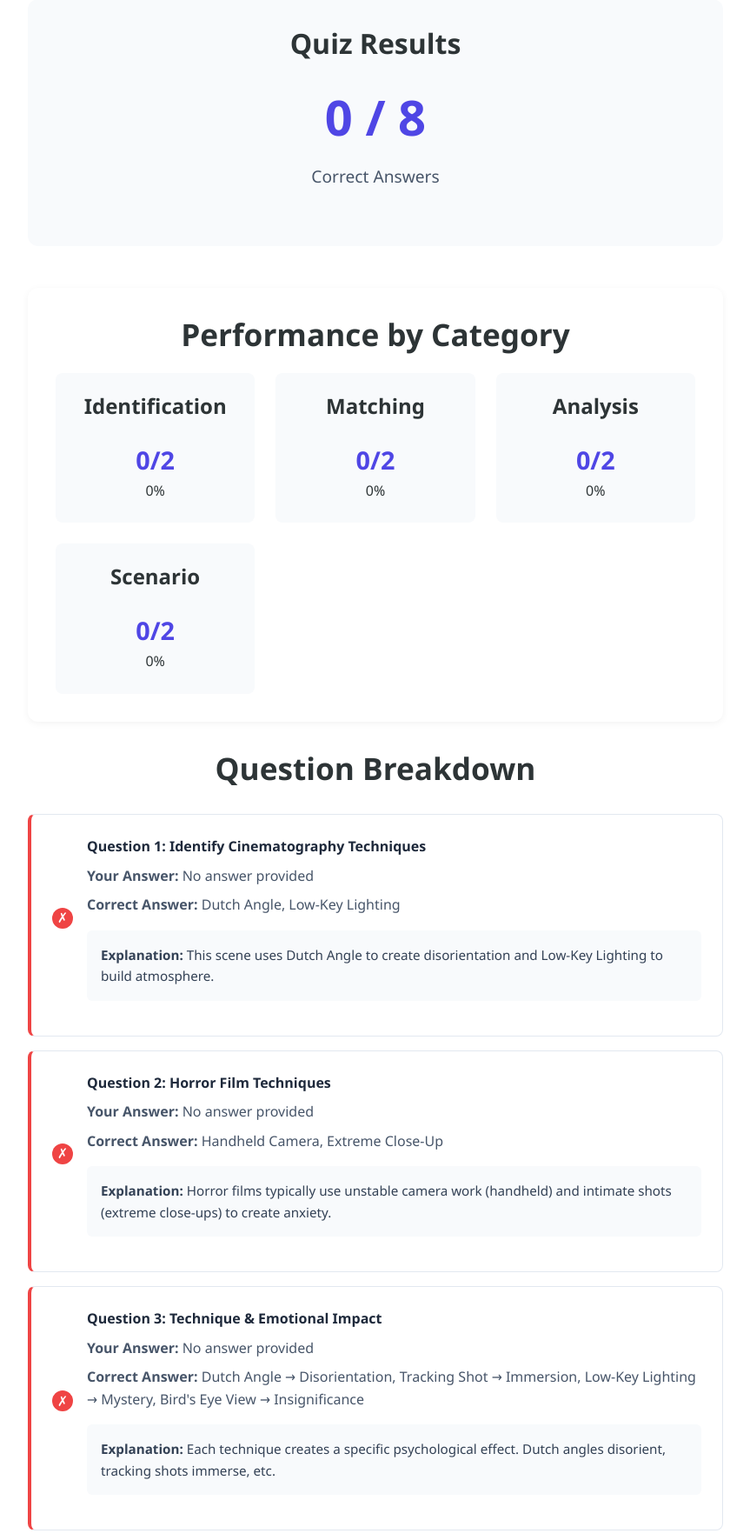
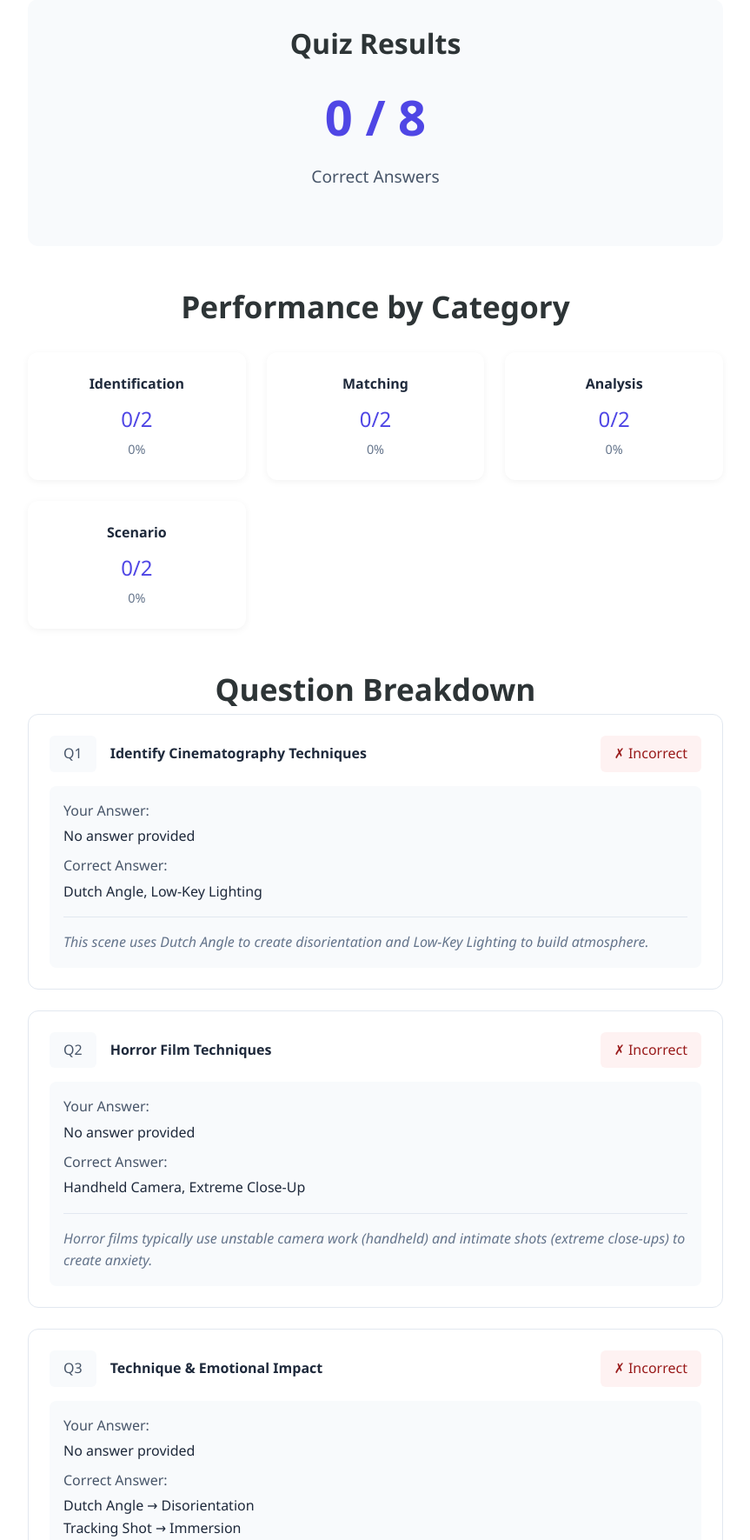
Before and after one commit to FELIX75791/ui-film-tutorial, a FastAPI app: page /quiz/results in a window 1280 px wide. Shown: the part 171-1942 px from the top of the page at 87% size, without its empty margins (208-1071 px from the left). Run offline with FastAPI, Linux system fonts and the light colour scheme; parts of the project's set-up code (start-up, migrations or seed data) failed here and were passed over.

Commit message:
Fix quiz functionality: improve results display, fix category counting, and restore drag-and-drop matching

```diff
--- a/server.py
+++ b/server.py
@@ -307,45 +307,49 @@ async def quiz_results(request: Request):
     }
 
     for q_id, question in QUIZ_DATA.items():
-        user_answer = quiz_progress.get(str(q_id))
+        q_id_str = str(q_id)
+        user_answer = quiz_progress.get(q_id_str)
         is_correct = False
 
-        if user_answer:
-            if question["type"] == "match":
+        # Determine category
+        category = {
+            "identify": "Identification",
+            "match": "Matching",
+            "analysis": "Analysis",
+            "scenario": "Scenario"
+        }[question["type"]]
+
+        # Update category total
+        categories[category]["total"] += 1
+
+        if user_answer is not None:  # Only check if user provided an answer
+            if question["type"] == "scenario":
+                is_correct = user_answer == question["correct_answer"]
+            elif question["type"] == "match":
                 is_correct = user_answer == question["correct_answers"]
-            elif question["type"] == "scenario":
-                is_correct = user_answer == question["correct_answer"]
-            else:
+            else:  # identify or analysis
                 is_correct = set(user_answer) == set(question["correct_answers"])
 
-        # Update score
-        if is_correct:
-            score += 1
+            # Update score if correct
+            if is_correct:
+                score += 1
+                categories[category]["correct"] += 1
 
-        # Update category stats
-        category = "Identification" if question["type"] == "identify" else \
-                  "Matching" if question["type"] == "match" else \
-                  "Analysis" if question["type"] == "analysis" else "Scenario"
-        categories[category]["total"] += 1
-        if is_correct:
-            categories[category]["correct"] += 1
-
-        # Add question details with correct handling of answer types
-        correct_answer = question.get("correct_answers", question.get("correct_answer"))
+        # Add question details
         questions.append({
             "number": q_id,
             "title": question["title"],
             "type": question["type"],
             "correct": is_correct,
-            "user_answer": user_answer,
-            "correct_answer": correct_answer,
+            "user_answer": "No answer provided" if user_answer is None else user_answer,
+            "correct_answer": question.get("correct_answers", question.get("correct_answer")),
             "explanation": question["explanation"]
         })
 
-    # Calculate category percentages
+    # Calculate category percentages and ensure all categories are included
     category_results = []
     for name, stats in categories.items():
-        if stats["total"] > 0:
+        if stats["total"] > 0:  # Only include categories that have questions
             percentage = round((stats["correct"] / stats["total"]) * 100)
             category_results.append({
                 "name": name,
@@ -359,7 +363,7 @@ async def quiz_results(request: Request):
         {
             "request": request,
             "score": score,
-            "total_questions": total_questions,
+            "total": total_questions,
             "questions": questions,
             "categories": category_results
         }
@@ -371,20 +375,34 @@ async def quiz_question(request: Request, question_id: int):
     session = request.state.session
     quiz_progress = session.get("quiz_progress", {})
 
-    # Validate question_id
-    if question_id < 1 or question_id > len(QUIZ_DATA):
+    # Get the question data
+    question = QUIZ_DATA.get(question_id)
+    if not question:
         raise HTTPException(status_code=404, detail="Question not found")
 
-    question = QUIZ_DATA[question_id]
+    # Get saved answer if it exists
+    saved_answer = quiz_progress.get(str(question_id))
+
+    # Add correct answer reference
+    if question["type"] == "identify":
+        question["correct_answer_reference"] = {
+            "correct": question["correct_answers"],
+            "incorrect": [opt for opt in question["options"] if opt not in question["correct_answers"]]
+        }
+    elif question["type"] == "match":
+        question["correct_answer_reference"] = question["correct_answers"]
+    elif question["type"] == "scenario":
+        question["correct_answer_reference"] = question["correct_answer"]
 
     return templates.TemplateResponse(
         "quiz_question.html",
         {
             "request": request,
+            "question": question,
+            "saved_answer": saved_answer,
+            "total_questions": len(QUIZ_DATA),
             "current_question": question_id,
-            "total_questions": len(QUIZ_DATA),
-            "question": question,
-            "quiz_progress": quiz_progress
+            "quiz_progress": quiz_progress  # Ensure this is always a dict
         }
     )
 
@@ -393,11 +411,34 @@ async def quiz_question(request: Request, question_id: int):
 async def save_progress(request: Request):
     try:
         # Get the progress data from the request body
-        progress_data = await request.json()
+        data = await request.json()
 
-        # Store progress in session
-        request.state.session["quiz_progress"] = progress_data
-        return {"status": "success"}
+        # Get existing progress from session
+        session = request.state.session
+        quiz_progress = session.get("quiz_progress", {})
+
+        # Update with new answer
+        quiz_progress.update(data)
+
+        # Store updated progress in session
+        session["quiz_progress"] = quiz_progress
+
+        # Get the question number and answer from the data
+        question_id = list(data.keys())[0]  # Get the first (and only) key
+        user_answer = data[question_id]
+
+        # Get the correct answer from quiz data
+        question = QUIZ_DATA[int(question_id)]
+        is_correct = False
+
+        if question["type"] == "scenario":
+            is_correct = user_answer == question["correct_answer"]
+        elif question["type"] == "match":
+            is_correct = user_answer == question["correct_answers"]
+        else:  # identify or analysis
+            is_correct = set(user_answer) == set(question["correct_answers"])
+
+        return {"status": "success", "isCorrect": is_correct}
     except Exception as e:
         raise HTTPException(status_code=500, detail=str(e))
 
--- a/templates/quiz_results.html
+++ b/templates/quiz_results.html
@@ -37,135 +37,114 @@
         color: #475569;
     }
 
-    .category-analysis {
-        margin: 2rem 0;
-        padding: 2rem;
-        background-color: #ffffff;
-        border-radius: 12px;
-        box-shadow: 0 2px 8px rgba(0, 0, 0, 0.05);
-    }
-
     .category-grid {
         display: grid;
         grid-template-columns: repeat(auto-fit, minmax(200px, 1fr));
         gap: 1.5rem;
-        margin-top: 1.5rem;
+        margin: 2rem 0;
     }
 
     .category-card {
-        background-color: #f8fafc;
+        background-color: #ffffff;
         padding: 1.5rem;
-        border-radius: 8px;
+        border-radius: 12px;
+        box-shadow: 0 2px 8px rgba(0, 0, 0, 0.05);
         text-align: center;
     }
 
-    .category-score {
-        font-size: 1.8rem;
-        font-weight: bold;
-        color: #4f46e5;
+    .category-name {
+        font-weight: 600;
+        color: #1e293b;
+        margin-bottom: 0.5rem;
     }
 
-    .breakdown-list {
-        list-style-type: none;
-        padding: 0;
-        margin: 2rem 0;
+    .category-score {
+        font-size: 1.5rem;
+        color: #4f46e5;
+        margin-bottom: 0.25rem;
     }
 
-    .breakdown-item {
+    .category-percent {
+        color: #64748b;
+        font-size: 0.9rem;
+    }
+
+    .question-list {
+        margin-top: 3rem;
+    }
+
+    .question-item {
         background-color: #ffffff;
         padding: 1.5rem;
-        margin-bottom: 1rem;
-        border-radius: 8px;
+        border-radius: 12px;
+        margin-bottom: 1.5rem;
         border: 1px solid #e2e8f0;
     }
 
-    .breakdown-item.correct {
-        border-left: 4px solid #22c55e;
-    }
-
-    .breakdown-item.incorrect {
-        border-left: 4px solid #ef4444;
-    }
-
-    .item-header {
+    .question-header {
         display: flex;
         align-items: center;
         margin-bottom: 1rem;
     }
 
-    .item-status {
-        width: 24px;
-        height: 24px;
-        border-radius: 50%;
-        display: flex;
-        align-items: center;
-        justify-content: center;
-        font-weight: bold;
+    .question-number {
+        background-color: #f8fafc;
+        color: #475569;
+        padding: 0.5rem 1rem;
+        border-radius: 6px;
         margin-right: 1rem;
-        color: white;
+        font-weight: 500;
+    }
+
+    .question-title {
+        font-weight: 600;
+        color: #1e293b;
+        flex: 1;
+    }
+
+    .question-status {
+        padding: 0.5rem 1rem;
+        border-radius: 6px;
+        font-weight: 500;
     }
 
     .status-correct {
-        background-color: #22c55e;
+        background-color: #f0fdf4;
+        color: #166534;
     }
 
     .status-incorrect {
-        background-color: #ef4444;
+        background-color: #fef2f2;
+        color: #991b1b;
     }
 
-    .item-details {
-        flex: 1;
+    .answer-details {
+        background-color: #f8fafc;
+        padding: 1rem;
+        border-radius: 8px;
+        margin-top: 1rem;
     }
 
-    .item-question {
-        font-weight: 600;
-        color: #1e293b;
+    .answer-row {
         margin-bottom: 0.5rem;
     }
 
-    .item-answer {
+    .answer-label {
+        font-weight: 500;
         color: #475569;
-        margin-bottom: 0.5rem;
+        margin-bottom: 0.25rem;
     }
 
-    .item-explanation {
-        background-color: #f8fafc;
-        padding: 1rem;
-        border-radius: 6px;
-        margin-top: 1rem;
-        font-size: 0.95rem;
-        color: #334155;
+    .answer-text {
+        color: #1e293b;
     }
 
-    .action-buttons {
-        display: flex;
-        justify-content: center;
-        gap: 1rem;
-        margin-top: 2rem;
-    }
-
-    .btn {
-        display: inline-block;
-        padding: 0.75rem 1.5rem;
-        border-radius: 8px;
-        font-weight: 500;
-        text-decoration: none;
-        transition: all 0.2s ease;
-    }
-
-    .btn-primary {
-        background-color: #4f46e5;
-        color: white;
-    }
-
-    .btn-secondary {
-        background-color: #f1f5f9;
-        color: #475569;
-        border: 1px solid #e2e8f0;
-    }
-
-    .btn:hover {
-        transform: translateY(-1px);
+    .explanation {
+        margin-top: 1rem;
+        padding-top: 1rem;
+        border-top: 1px solid #e2e8f0;
+        color: #64748b;
+        font-style: italic;
     }
 </style>
 {% endblock %}
@@ -175,79 +154,75 @@
     <div class="results-header">
         <h1>Quiz Results</h1>
         <div class="score-display">
-            <div class="score-value">{{ score }} / {{ total_questions }}</div>
+            <div class="score-value">{{ score }} / {{ total }}</div>
             <div class="score-label">Correct Answers</div>
         </div>
     </div>
 
-    <div class="category-analysis">
     <h2>Performance by Category</h2>
     <div class="category-grid">
         {% for category in categories %}
         <div class="category-card">
-                <h3>{{ category.name }}</h3>
+            <div class="category-name">{{ category.name }}</div>
             <div class="category-score">{{ category.correct }}/{{ category.total }}</div>
-                <div class="category-percentage">{{ category.percentage }}%</div>
+            <div class="category-percent">{{ category.percentage }}%</div>
         </div>
         {% endfor %}
     </div>
+
+    <div class="question-list">
+        <h2>Question Breakdown</h2>
+        {% for question in questions %}
+        <div class="question-item {% if question.correct %}correct{% else %}incorrect{% endif %}">
+            <div class="question-header">
+                <span class="question-number">Q{{ question.number }}</span>
+                <span class="question-title">{{ question.title }}</span>
+                <span class="question-status {% if question.correct %}status-correct{% else %}status-incorrect{% endif %}">
+                    {% if question.correct %}✓ Correct{% else %}✗ Incorrect{% endif %}
+                </span>
             </div>
-
-    <div class="breakdown">
-        <h2>Question Breakdown</h2>
-        <ul class="breakdown-list">
-            {% for question in questions %}
-            <li class="breakdown-item {{ 'correct' if question.correct else 'incorrect' }}">
-                <div class="item-header">
-                    <div class="item-status {{ 'status-correct' if question.correct else 'status-incorrect' }}">
-                        {{ '✓' if question.correct else '✗' }}
-                    </div>
-                    <div class="item-details">
-                        <div class="item-question">Question {{ question.number }}: {{ question.title }}</div>
-                        <div class="item-answer">
-                            <strong>Your Answer:</strong>
-                            {% if question.type == 'match' %}
-                                {% if question.user_answer %}
-                                    {% for tech, emotion in question.user_answer.items() %}
-                                        {{ tech }} → {{ emotion }}{% if not loop.last %}, {% endif %}
+            <div class="answer-details">
+                <div class="answer-row">
+                    <div class="answer-label">Your Answer:</div>
+                    <div class="answer-text">
+                        {% if question.user_answer is string %}
+                            {{ question.user_answer }}
+                        {% else %}
+                            {% if question.user_answer is mapping %}
+                                {% for tech, effect in question.user_answer.items() %}
+                                    {{ tech }} → {{ effect }}<br>
                                 {% endfor %}
                             {% else %}
-                                    No answer provided
-                                {% endif %}
-                            {% else %}
-                                {% if question.user_answer %}
-                                    {{ question.user_answer if question.type == 'scenario' else question.user_answer|join(', ') }}
-                                {% else %}
-                                    No answer provided
+                                {{ question.user_answer|join(", ") }}
                             {% endif %}
                         {% endif %}
                     </div>
-                        <div class="item-answer">
-                            <strong>Correct Answer:</strong>
-                            {% if question.type == 'match' %}
-                                {% if question.correct_answer %}
-                                    {% for tech, emotion in question.correct_answer.items() %}
-                                        {{ tech }} → {{ emotion }}{% if not loop.last %}, {% endif %}
+                </div>
+                <div class="answer-row">
+                    <div class="answer-label">Correct Answer:</div>
+                    <div class="answer-text">
+                        {% if question.correct_answer is string %}
+                            {{ question.correct_answer }}
+                        {% else %}
+                            {% if question.correct_answer is mapping %}
+                                {% for tech, effect in question.correct_answer.items() %}
+                                    {{ tech }} → {{ effect }}<br>
                                 {% endfor %}
+                            {% else %}
+                                {{ question.correct_answer|join(", ") }}
                             {% endif %}
-                            {% else %}
-                                {{ question.correct_answer if question.type == 'scenario' else question.correct_answer|join(', ') }}
-                            {% endif %}
-                        </div>
-                        {% if question.explanation %}
-                        <div class="item-explanation">
-                            <strong>Explanation:</strong> {{ question.explanation }}
-                        </div>
                         {% endif %}
                     </div>
                 </div>
-            </li>
+                <div class="explanation">
+                    {{ question.explanation }}
+                </div>
+            </div>
+        </div>
         {% endfor %}
-        </ul>
     </div>
 
-    <div class="action-buttons">
-        <a href="/overview" class="btn btn-secondary">Return to Overview</a>
+    <div style="text-align: center; margin-top: 2rem;">
         <a href="/quiz/1" class="btn btn-primary">Retake Quiz</a>
     </div>
 </div>
```
Also changed, not shown: static/js/quiz.js (+95 -1 lines), templates/quiz_question.html (+135 -100 lines). Lines whose indentation alone changed are shown as unchanged.
